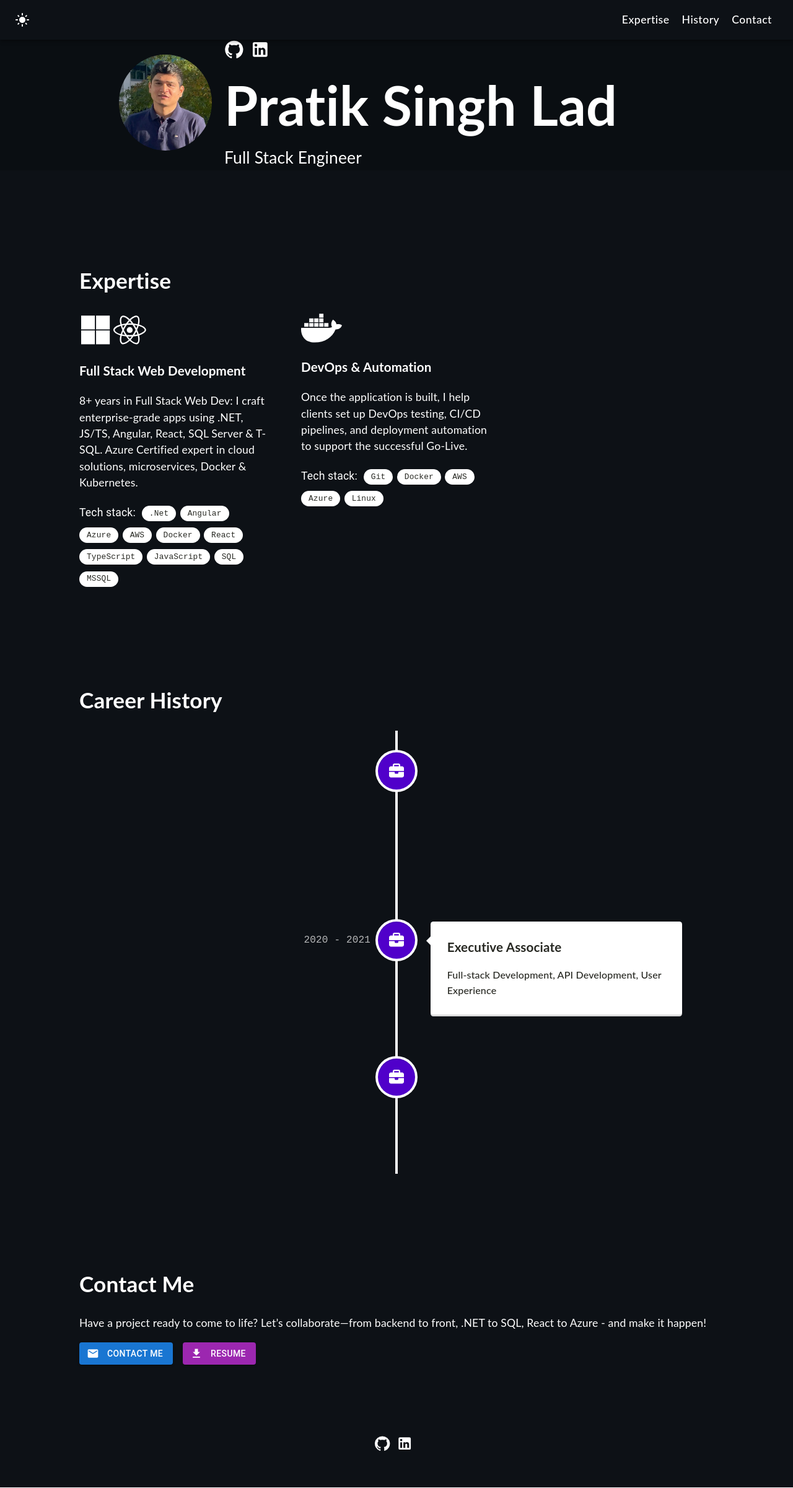
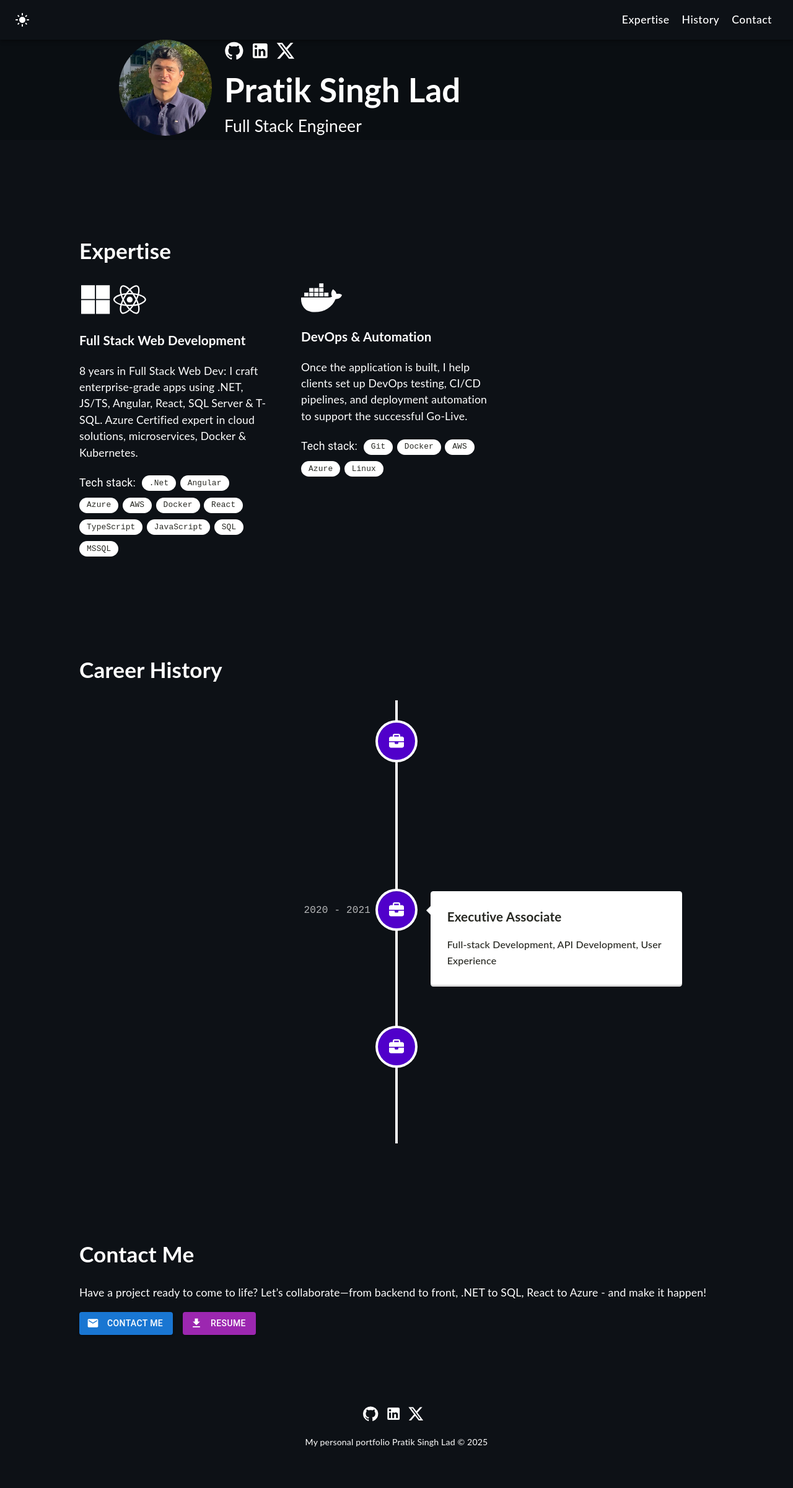
Before and after one commit to pratiksinghlad/my-portfolio, a React (Create React App) app: page / in a window 1280 px wide. Shown: the whole page at 62% size. Built offline with nearby package versions, Linux system fonts and the light colour scheme.

Commit message:
Update portfolio details and enhance footer with social links

```diff
--- a/src/assets/styles/Main.scss
+++ b/src/assets/styles/Main.scss
@@ -43,6 +43,12 @@
 
     h1 {
         font-size: 5em;
+        margin-block-start: 0px;
+        margin-block-end: 0px;
+    }
+
+    h2 {
+        font-size: 3em;
         margin-block-start: 0px;
         margin-block-end: 0px;
     }
@@ -103,8 +109,8 @@
     }
 
     @media (max-width:768px) {
-        .about-section h1 {
-            font-size: 4em !important;
+        .about-section h2 {
+            font-size: 2em !important;
             text-align: left;
         }
 
--- a/src/components/Expertise.tsx
+++ b/src/components/Expertise.tsx
@@ -25,6 +25,8 @@ const labelsDevops = [
     "Linux",
 ];
 
+const exprienceYear = new Date().getFullYear() - 2017;
+
 function Expertise() {
     return (
     <div className="container" id="expertise">
@@ -35,7 +37,7 @@ function Expertise() {
                     <FontAwesomeIcon icon={faMicrosoft} size="3x" style={{padding: "3px"}}/>
                     <FontAwesomeIcon icon={faReact} size="3x" style={{padding: "3px"}}/>
                     <h3>Full Stack Web Development</h3>
-                    <p>8+ years in Full Stack Web Dev: I craft enterprise-grade apps using .NET, JS/TS, Angular, React, SQL Server & T-SQL.
+                    <p>{exprienceYear} years in Full Stack Web Dev: I craft enterprise-grade apps using .NET, JS/TS, Angular, React, SQL Server & T-SQL.
                        Azure Certified expert in cloud solutions, microservices, Docker & Kubernetes.</p>
                     <div className="flex-chips">
                         <span className="chip-title">Tech stack:</span>
--- a/src/components/Footer.tsx
+++ b/src/components/Footer.tsx
@@ -1,15 +1,44 @@
-import GitHubIcon from '@mui/icons-material/GitHub';
-import LinkedInIcon from '@mui/icons-material/LinkedIn';
-import '../assets/styles/Footer.scss'
-import { LINKEDIN_PROFILE_ID, GITHUB_PROFILE_ID } from '../utils/constants';
+import GitHubIcon from "@mui/icons-material/GitHub";
+import LinkedInIcon from "@mui/icons-material/LinkedIn";
+import XIcon from '@mui/icons-material/X';
+import "../assets/styles/Footer.scss";
+import { LINKEDIN_PROFILE_ID, GITHUB_PROFILE_ID, X_PROFILE_ID, MY_NAME } from "../utils/constants";
+
+const currentYear: number = new Date().getFullYear();
 
 function Footer() {
   return (
     <footer>
       <div>
-        <a href={`https://github.com/${GITHUB_PROFILE_ID}`} target="_blank" rel="noreferrer"><GitHubIcon/></a>
-        <a href={`https://www.linkedin.com/in/${LINKEDIN_PROFILE_ID}`} target="_blank" rel="noreferrer"><LinkedInIcon/></a>
+        <a href={`https://github.com/${GITHUB_PROFILE_ID}`} target="_blank" rel="noreferrer">
+          <GitHubIcon />
+        </a>
+        <a
+          href={`https://www.linkedin.com/in/${LINKEDIN_PROFILE_ID}`}
+          target="_blank"
+          rel="noreferrer"
+        >
+          <LinkedInIcon />
+        </a>
+        <a
+          href={`https://x.com/${X_PROFILE_ID}`}
+          target="_blank"
+          rel="noreferrer"
+        >
+          <XIcon />
+        </a>
       </div>
+      <p>
+        My personal portfolio{" "}
+        <a
+          href={`https://github.com/${GITHUB_PROFILE_ID}/my-portfolio`}
+          target="_blank"
+          rel="noreferrer"
+        >
+          {MY_NAME}
+        </a>{" "}
+        © {currentYear}
+      </p>
     </footer>
   );
 }
--- a/src/components/Main.tsx
+++ b/src/components/Main.tsx
@@ -1,11 +1,11 @@
-import GitHubIcon from '@mui/icons-material/GitHub';
-import LinkedInIcon from '@mui/icons-material/LinkedIn';
-import '../assets/styles/Main.scss';
-import { LINKEDIN_PROFILE_ID, GITHUB_PROFILE_ID } from '../utils/constants';
-import profilePictureIcon from '../assets/images/profile_picture_icon.jpg';
+import GitHubIcon from "@mui/icons-material/GitHub";
+import LinkedInIcon from "@mui/icons-material/LinkedIn";
+import XIcon from "@mui/icons-material/X";
+import "../assets/styles/Main.scss";
+import { LINKEDIN_PROFILE_ID, GITHUB_PROFILE_ID, X_PROFILE_ID, MY_NAME } from "../utils/constants";
+import profilePictureIcon from "../assets/images/profile_picture_icon.jpg";
 
 function Main() {
-
   return (
     <div className="container">
       <div className="about-section">
@@ -14,15 +14,38 @@ function Main() {
         </div>
         <div className="content">
           <div className="social_icons">
-            <a href={`https://github.com/${GITHUB_PROFILE_ID}`} target="_blank" rel="noreferrer"><GitHubIcon/></a>
-            <a href={`https://www.linkedin.com/in/${LINKEDIN_PROFILE_ID}`} target="_blank" rel="noreferrer"><LinkedInIcon/></a>
+            <a href={`https://github.com/${GITHUB_PROFILE_ID}`} target="_blank" rel="noreferrer">
+              <GitHubIcon />
+            </a>
+            <a
+              href={`https://www.linkedin.com/in/${LINKEDIN_PROFILE_ID}`}
+              target="_blank"
+              rel="noreferrer"
+            >
+              <LinkedInIcon />
+            </a>
+            <a href={`https://x.com/${X_PROFILE_ID}`} target="_blank" rel="noreferrer">
+              <XIcon />
+            </a>
           </div>
-          <h1>Pratik Singh Lad</h1>
+
+          <h2>{MY_NAME}</h2>
           <p>Full Stack Engineer</p>
 
           <div className="mobile_social_icons">
-            <a href={`https://github.com/${GITHUB_PROFILE_ID}`} target="_blank" rel="noreferrer"><GitHubIcon/></a>
-            <a href={`https://www.linkedin.com/in/${LINKEDIN_PROFILE_ID}`} target="_blank" rel="noreferrer"><LinkedInIcon/></a>
+            <a href={`https://github.com/${GITHUB_PROFILE_ID}`} target="_blank" rel="noreferrer">
+              <GitHubIcon />
+            </a>
+            <a
+              href={`https://www.linkedin.com/in/${LINKEDIN_PROFILE_ID}`}
+              target="_blank"
+              rel="noreferrer"
+            >
+              <LinkedInIcon />
+            </a>
+            <a href={`https://x.com/${X_PROFILE_ID}`} target="_blank" rel="noreferrer">
+              <XIcon />
+            </a>
           </div>
         </div>
       </div>
--- a/src/utils/constants.ts
+++ b/src/utils/constants.ts
@@ -1,2 +1,4 @@
-export const LINKEDIN_PROFILE_ID = 'pratiksinghlad' as string;
-export const GITHUB_PROFILE_ID = 'pratiksinghlad' as string;
+export const LINKEDIN_PROFILE_ID: string = "pratiksinghlad";
+export const GITHUB_PROFILE_ID: string = "pratiksinghlad";
+export const X_PROFILE_ID: string = "pratiksinghlad";
+export const MY_NAME: string = "Pratik Singh Lad";
```
Also changed, not shown: src/assets/images/screenshot.jpg, 1 other file (tests, documents, lock files or other folders).
